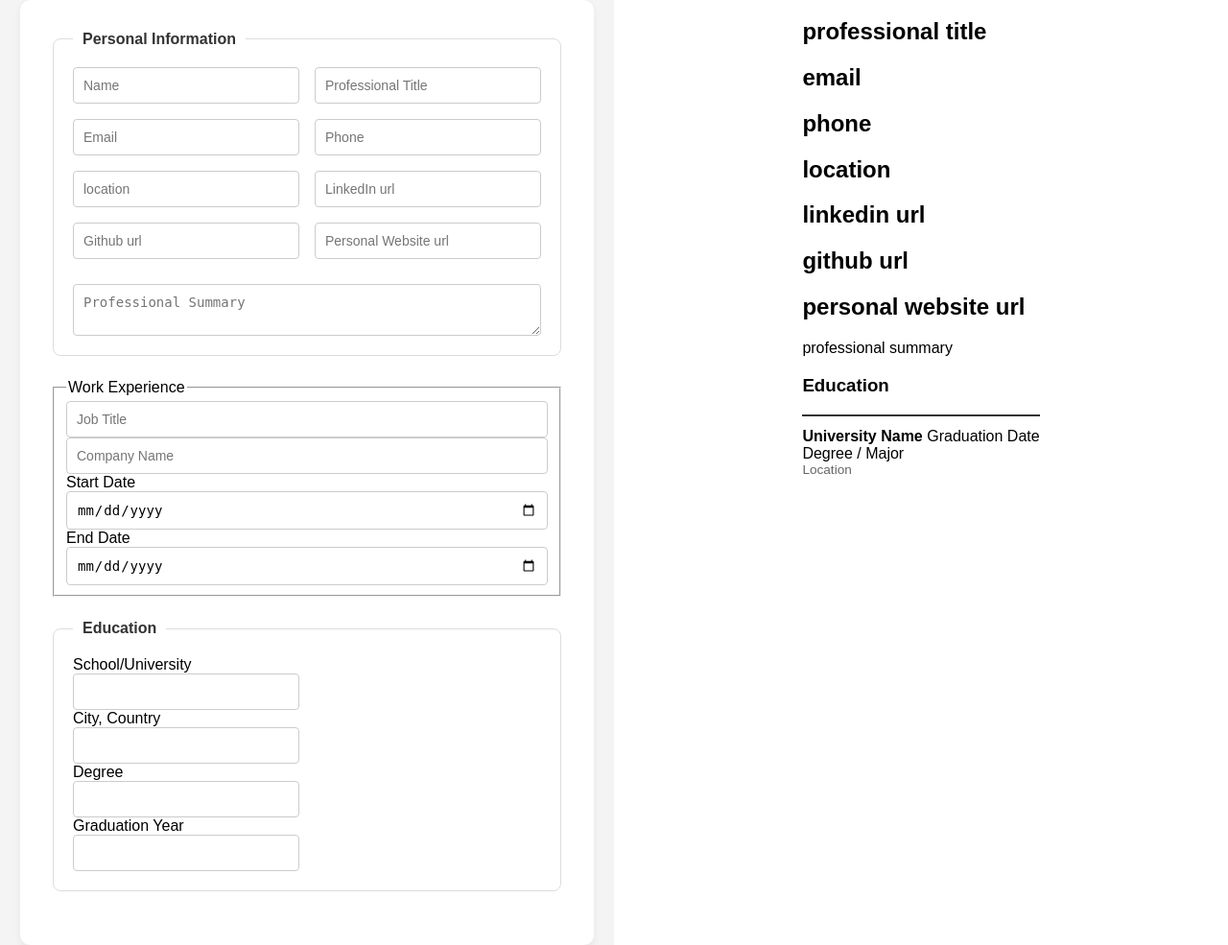
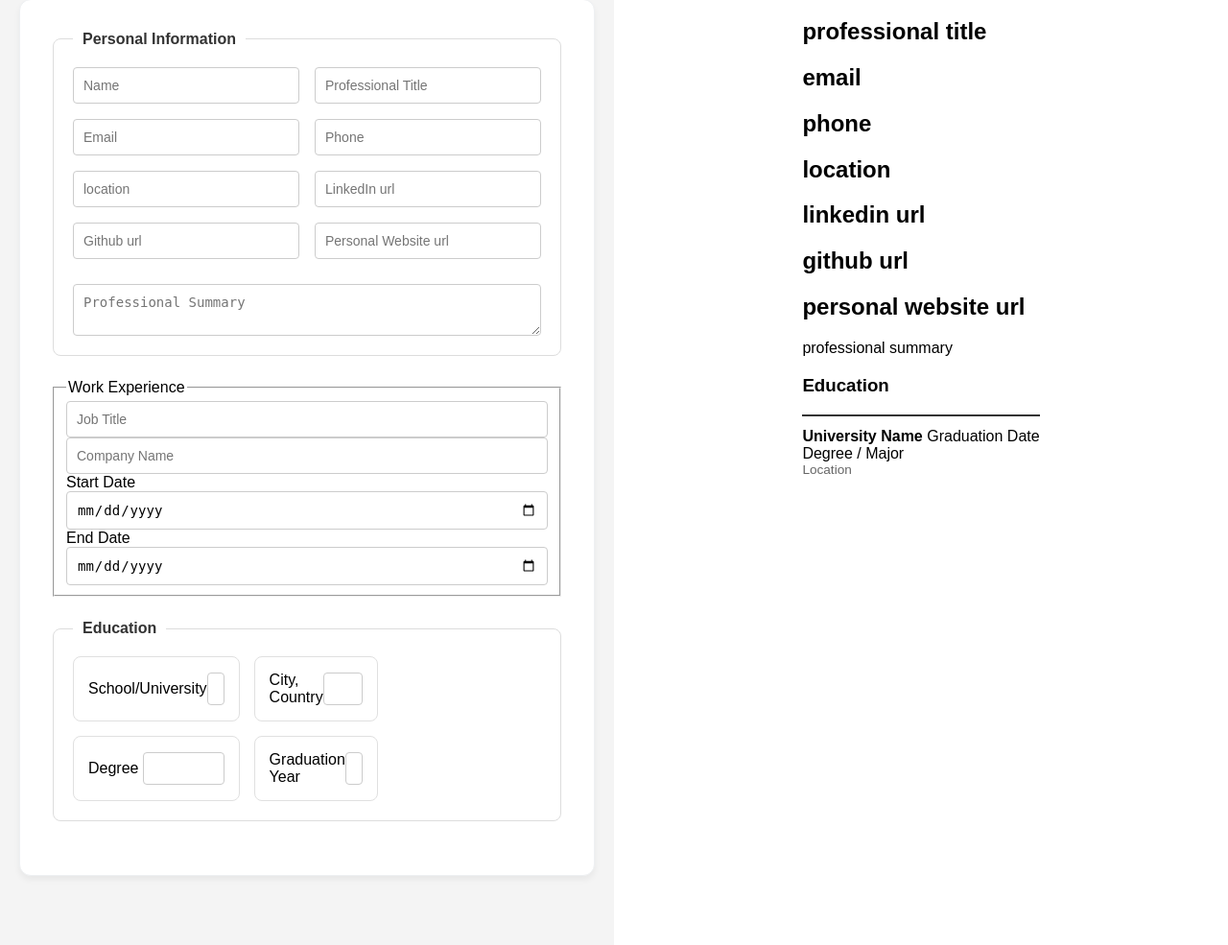
Before and after one commit to aswanth-mc/atsFriendlyResumeBulilder, a Flask app: page / in a window 1280 px wide. Shown: the part 89-1074 px from the top of the page at 96% size. Run offline with Flask 3, Linux system fonts and the light colour scheme.

Commit message:
style : reformat the stylr of education section

```diff
--- a/static/css/main.css
+++ b/static/css/main.css
@@ -85,41 +85,30 @@ textarea {
     box-sizing: border-box;
 }
 
-/* Layout for each Education entry */
-.edu-entry {
-    margin-bottom: 1rem;
+/* The container holding your education items */
+.education-grid {
+    display: grid;
+    grid-template-columns: 1fr 1fr; /* This creates the 2-column layout */
+    gap: 15px; /* Adds space between the boxes */
 }
 
-/* Flexbox to push Date to the right */
-.edu-header {
+/* Optional: Styling the individual boxes to look like your screenshot */
+.education-item {
     display: flex;
     justify-content: space-between;
-    align-items: baseline;
-    margin-bottom: 2px;
+    align-items: center;
+    padding: 15px;
+    border: 1px solid #e0e0e0;
+    border-radius: 8px;
+    background: #fff;
 }
 
-.edu-header strong {
-    font-size: 1.1rem;
-    color: #111;
+.education-item input {
+    width: 60%; /* Adjusts the size of the input box inside the item */
+    padding: 8px;
+    border: 1px solid #ccc;
+    border-radius: 4px;
 }
-
-.edu-date {
-    font-weight: 600;
-    color: #444;
-}
-
-.edu-degree {
-    font-size: 1rem;
-    color: #333;
-    margin-bottom: 2px;
-}
-
-.edu-location {
-    font-size: 0.85rem;
-    color: #64748b;
-    font-style: italic;
-}
-
 /* Horizontal line below section headings */
 .resume-section hr {
     border: 0;
```
